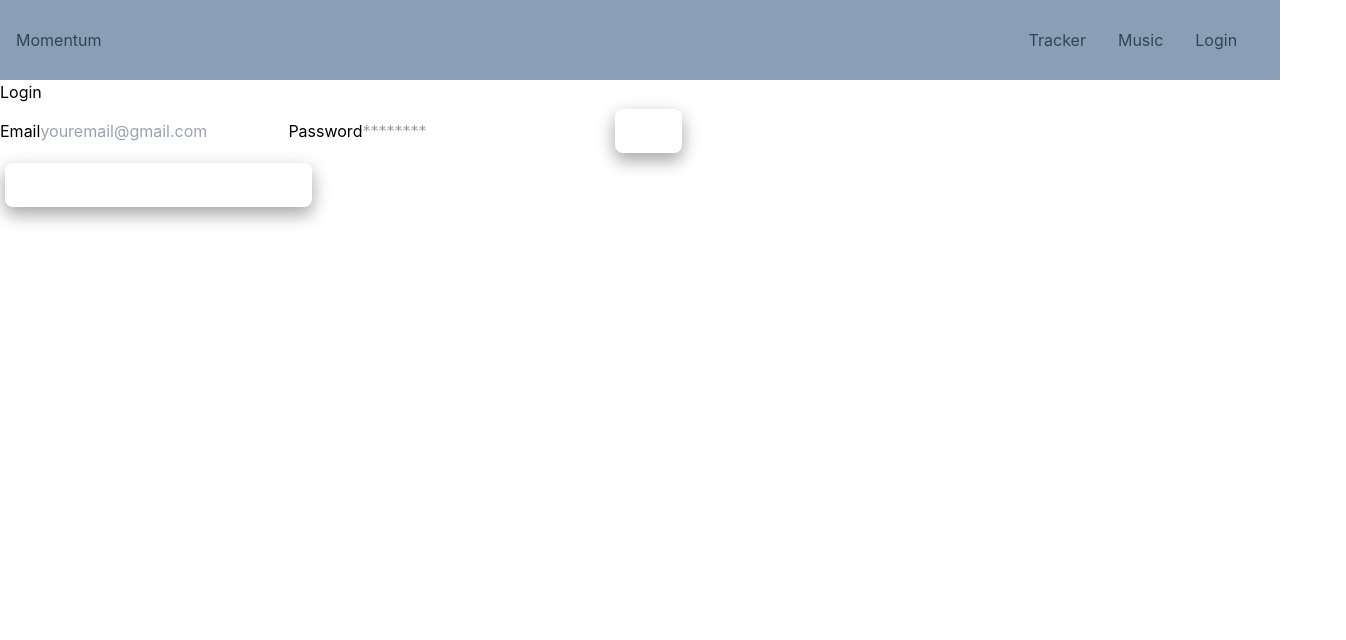
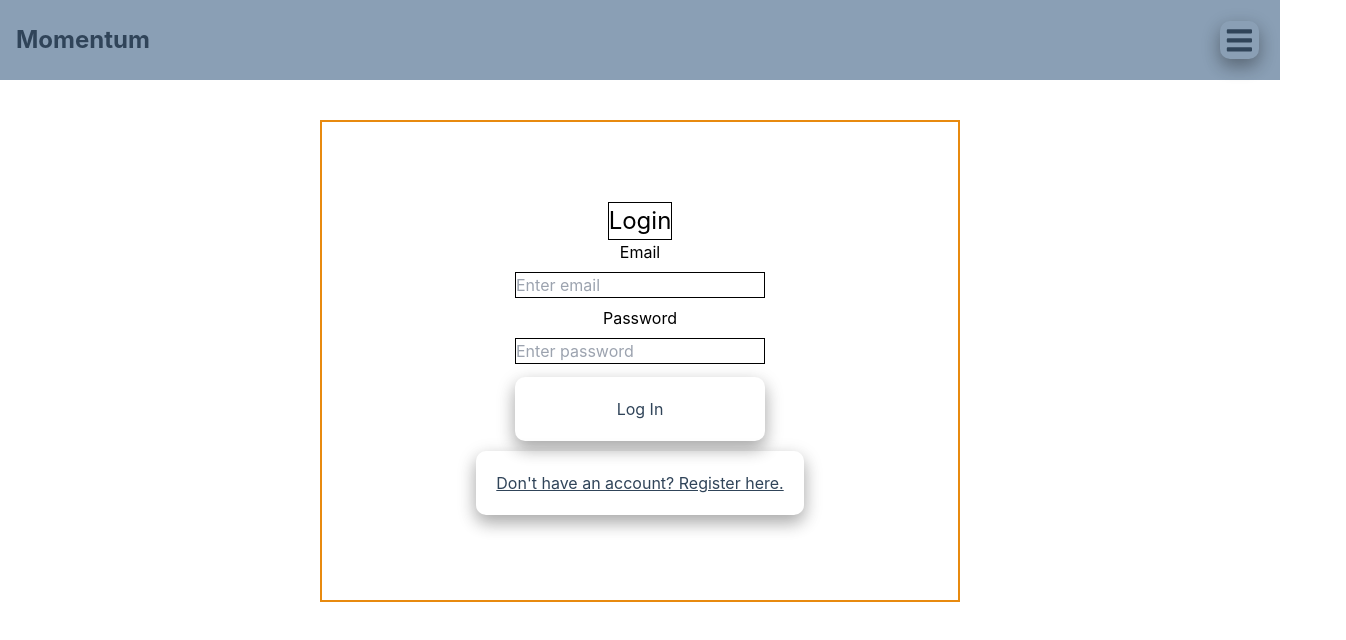
Before and after one commit to warpedd/Momentum, a React (Create React App) app: page /login in a window 1280 px wide. Shown: the top 640 px of the page, 1346 px wide, since content can reach past the window. Built offline with nearby package versions, Linux system fonts and the light colour scheme.

Commit message:
Modify login page

```diff
--- a/src/pages/Login.js
+++ b/src/pages/Login.js
@@ -1,4 +1,5 @@
 import React, { useState } from "react";
+import "../styles/Login.css";
 
 export const Login = (props) => {
     const [email, setEmail] = useState('');
@@ -14,10 +15,10 @@ export const Login = (props) => {
             <h2>Login</h2>
             <form className="login-form" onSubmit={handleSubmit}>
                 <label htmlFor="email">Email</label>
-                <input value={email} onChange={(e) => setEmail(e.target.value)}type="email" placeholder="youremail@gmail.com" id="email" name="email" />
+                <input value={email} onChange={(e) => setEmail(e.target.value)}type="email" placeholder="Enter email" id="email" name="email" />
                 <label htmlFor="password">Password</label>
-                <input value={pass} onChange={(e) => setPass(e.target.value)} type="password" placeholder="********" id="password" name="password" />
-                <button type="submit">Log In</button>
+                <input value={pass} onChange={(e) => setPass(e.target.value)} type="password" placeholder="Enter password" id="password" name="password" />
+                <button className="login-btn" type="submit">Log In</button>
             </form>
             <button className="link-btn" onClick={() => props.onFormSwitch('register')}>Don't have an account? Register here.</button>
         </div>
--- a/src/pages/Register.js
+++ b/src/pages/Register.js
@@ -15,11 +15,11 @@ export const Register = (props) => {
             <h2>Registeration</h2>
         <form className="register-form" onSubmit={handleSubmit}>
             <label htmlFor="name">Name</label>
-            <input value={name} name="name" onChange={(e) => setName(e.target.value)} id="name" placeholder="full Name" />
+            <input value={name} name="name" onChange={(e) => setName(e.target.value)} id="name" placeholder="Enter your name" />
             <label htmlFor="email">Email</label>
-            <input value={email} onChange={(e) => setEmail(e.target.value)}type="email" placeholder="youremail@gmail.com" id="email" name="email" />
+            <input value={email} onChange={(e) => setEmail(e.target.value)}type="email" placeholder="Enter email" id="email" name="email" />
             <label htmlFor="password">Password</label>
-            <input value={pass} onChange={(e) => setPass(e.target.value)} type="password" placeholder="********" id="password" name="password" />
+            <input value={pass} onChange={(e) => setPass(e.target.value)} type="password" placeholder="Enter password" id="password" name="password" />
             <button type="submit">Register</button>
         </form>
         <button className="link-btn" onClick={() => props.onFormSwitch('login')}>Already have an account? Login here.</button>
--- /dev/null
+++ b/src/styles/Login.css
@@ -0,0 +1,46 @@
+
+.auth-form-container{
+    margin: auto;
+    padding: 5rem;
+    margin-top: 40px;
+    border: 2px solid #e88a0f;
+    width: 50%;
+}
+
+.auth-form-container, .login-form {
+    display: flex;
+    flex-direction: column;
+    align-items: center;
+}
+
+h2{
+    border:1px solid black;
+    font-size: 24px;
+}
+
+label {
+    text-align: left;
+}
+
+input {
+    border:1px solid black;
+    margin: 0.5rem 0;
+}
+
+button {
+    border: none;
+    background-color: white;
+    padding: 20px;
+    border-radius: 10px;
+    color: var(--textColor);
+    cursor: pointer;
+}
+
+.login-btn{
+    width: 100%;
+}
+
+.link-btn{
+    background: none;
+    text-decoration: underline;
+}
--- a/src/styles/Navbar.css
+++ b/src/styles/Navbar.css
@@ -9,6 +9,11 @@
     --mainColorLight: #90B6E4;
     --secondaryColor: #2D3D4E;
     --textColor: #304459;
+}
+
+h3{
+    font-weight: bold;
+    font-size: 24px;
 }
 
 header {
@@ -25,10 +30,11 @@ nav a {
     margin: 0 1rem;
 	color: var(--textColor);
 	text-decoration: none;
+    font-size: 18px;
 }
 
 nav{
-    padding-left: 73%;
+    margin-left: 69%;
 }
 
 
@@ -53,7 +59,7 @@ header div, nav {
 	align-items: center;
 }
 
-@media only screen and (max-width: 1024px) {
+@media only screen and (max-width: 1350px) {
     header .nav-btn {
         visibility: visible;
         opacity: 1;
@@ -89,6 +95,6 @@ header div, nav {
     }
 
     nav{
-        padding: 0;
+        margin: 0;
     }
 }
```
